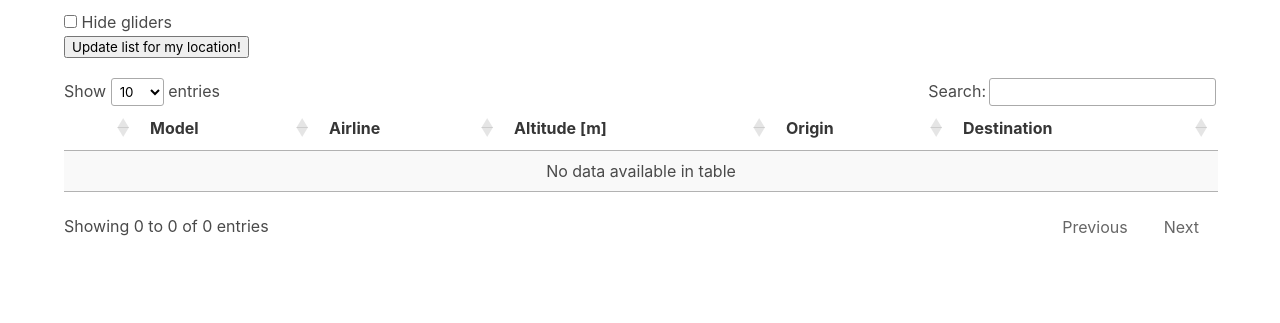
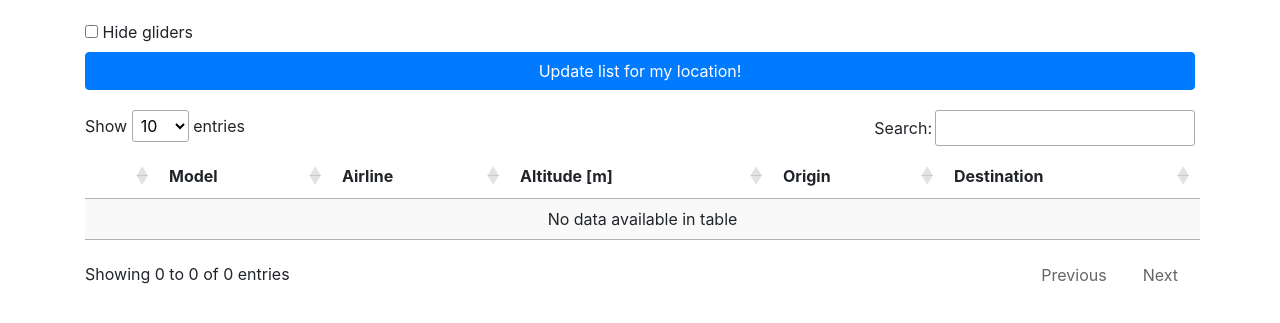
Before and after one commit to SUDKURIER-Data-Days/flight-analysis, a Python web app: template app/server/templates/index.html in a window 1280 px wide. Shown: the top 323 px of the page. Run offline with Jinja, Linux system fonts and the light colour scheme; the template is opened without the code that fills it, so the values that code supplies are empty; some libraries are stand-ins or nearby versions.

Commit message:
Revert "add bulma to base layout"
This reverts commit 2a520f7be6e9ac5e57f50153a942eb8eb1525f04.

```diff
--- a/app/server/templates/layout.html
+++ b/app/server/templates/layout.html
@@ -1,7 +1,9 @@
 <!doctype html>
 <html>
 <head>
-    <link rel="stylesheet" href="https://cdn.jsdelivr.net/npm/bulma@0.9.4/css/bulma.min.css"><link href="https://fonts.googleapis.com/icon?family=Material+Icons"
+    <link rel="stylesheet" href="https://stackpath.bootstrapcdn.com/bootstrap/4.1.3/css/bootstrap.min.css"
+          integrity="sha384-MCw98/SFnGE8fJT3GXwEOngsV7Zt27NXFoaoApmYm81iuXoPkFOJwJ8ERdknLPMO" crossorigin="anonymous">
+    <link href="https://fonts.googleapis.com/icon?family=Material+Icons"
           rel="stylesheet">
     <script src="https://code.jquery.com/jquery-3.3.1.slim.min.js"
             integrity="sha384-q8i/X+965DzO0rT7abK41JStQIAqVgRVzpbzo5smXKp4YfRvH+8abtTE1Pi6jizo"
@@ -9,7 +11,8 @@
     <script src="https://cdnjs.cloudflare.com/ajax/libs/popper.js/1.14.3/umd/popper.min.js"
             integrity="sha384-ZMP7rVo3mIykV+2+9J3UJ46jBk0WLaUAdn689aCwoqbBJiSnjAK/l8WvCWPIPm49"
             crossorigin="anonymous"></script>
-    <link rel="stylesheet" href="https://cdn.jsdelivr.net/npm/bulma@0.9.4/css/bulma-rtl.min.css"
+    <script src="https://stackpath.bootstrapcdn.com/bootstrap/4.1.3/js/bootstrap.min.js"
+            integrity="sha384-ChfqqxuZUCnJSK3+MXmPNIyE6ZbWh2IMqE241rYiqJxyMiZ6OW/JmZQ5stwEULTy"
             crossorigin="anonymous"></script>
     <script src="https://cdnjs.cloudflare.com/ajax/libs/gsap/3.10.4/gsap.min.js"></script>
     {% block jslibs %}
```
